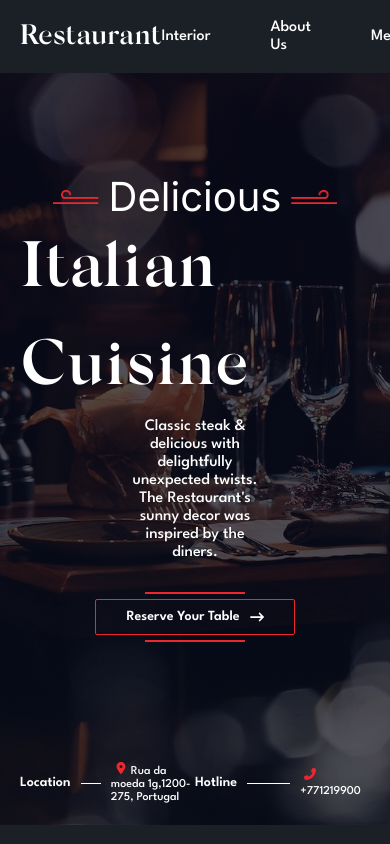
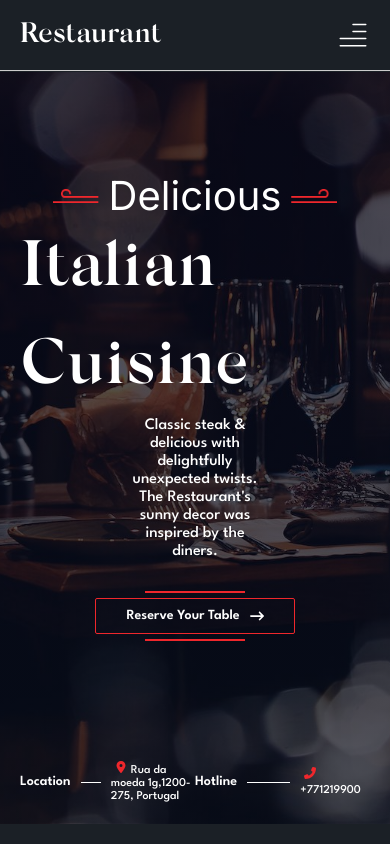
Before and after one commit to AlimMahmudov/motion-restaurant, a Next.js app: page / in a window 390 px wide. Shown: the top 844 px of the page. Built offline with nearby package versions, Linux system fonts and the light colour scheme; a web font is replaced by a local one.

Commit message:
finished header adaptation

```diff
--- a/src/app/components/layout/LayoutPage.module.scss
+++ b/src/app/components/layout/LayoutPage.module.scss
@@ -3,7 +3,8 @@
 	flex-direction: column;
 	justify-content: space-between;
 	min-height: 100vh;
-	*[data-scrool] {
+	main {
+		margin-top: 72px;
 	}
 	footer {
 		margin-top: auto;
--- a/src/app/components/layout/header/Header.module.scss
+++ b/src/app/components/layout/header/Header.module.scss
@@ -1,16 +1,24 @@
 #Header {
 	background: #1b2026;
-	// position: fixed;
-	// width: 100%;
+	position: fixed;
+	width: 100%;
+	top: 0;
+	left: 0;
+	z-index: 9999;
 
+	@media (max-width: 900px) {
+		border-bottom: 1px solid #ccc;
+	}
 	.header {
 		display: flex;
 		justify-content: space-between;
 		align-items: center;
 		padding: 18px 0;
-
 		.dropdown {
-			&.small [data-content='true'] {
+			@media (max-width: 900px) {
+				display: none;
+			}
+			&.add [data-content='true'] {
 				right: 0;
 			}
 			[data-content='true'] {
@@ -18,7 +26,7 @@
 				flex-direction: column;
 				padding: 6px;
 				border-radius: 4px;
-				background-color: #151515;
+				background-color: #23303f;
 
 				z-index: 15;
 				right: var(--dropdown-left);
@@ -41,7 +49,7 @@
 				font-family: var(--spartan);
 
 				&:hover {
-					background-color: #282828;
+					background-color: #36485e;
 				}
 			}
 		}
@@ -67,11 +75,19 @@
 			align-items: center;
 			gap: 100px;
 			color: #ffffff;
-			nav {
+			@media (max-width: 1180px) {
+				gap: 20px;
+			}
+			.nav_items {
 				display: flex;
 				align-items: center;
 				gap: 60px;
-
+				@media (max-width: 1180px) {
+					gap: 20px;
+				}
+				@media (max-width: 900px) {
+					display: none;
+				}
 				a {
 					font-family: var(--spartan);
 					font-size: 16px;
@@ -87,8 +103,10 @@
 				display: flex;
 				align-items: center;
 				gap: 80px;
+				@media (max-width: 1180px) {
+					gap: 20px;
+				}
 				.header_input {
-
 					padding: 10px;
 					height: 37px;
 					border-radius: 10px;
@@ -97,7 +115,9 @@
 					display: flex;
 					align-items: center;
 					gap: 3px;
-
+					@media (max-width: 600px) {
+						display: none;
+					}
 					input {
 						font-family: var(--spartan);
 						background: none;
--- a/src/app/components/layout/header/Header.tsx
+++ b/src/app/components/layout/header/Header.tsx
@@ -5,6 +5,8 @@ import clsx from 'clsx'
 import { CiSearch } from 'react-icons/ci'
 import scss from './Header.module.scss'
 import useWindowSize from '@/shared/hooks/useWindowSize'
+import HeaderMenu from './ui/HeaderMenu'
+import Link from 'next/link'
 
 const Header = () => {
 	const { $t, language, setLanguage } = useLanguageStore()
@@ -22,12 +24,12 @@ const Header = () => {
 						<h1>Restaurant</h1>
 					</div>
 					<div className={scss.header_search}>
-						<nav>
+						<nav className={scss.nav_items}>
 							{Array.isArray(menuItems) &&
 								menuItems?.map(item => (
-									<a href={item.href} key={item.title}>
+									<Link href={item.href} key={item.title}>
 										{item.title}
-									</a>
+									</Link>
 								))}
 						</nav>
 						<div className={scss.end}>
@@ -42,10 +44,15 @@ const Header = () => {
 									placeholder={`${$t('header.searchPlaceholder', 'global')}...`}
 								/>
 							</div>
+							{width <= 900 && (
+								<HeaderMenu menuItems={menuItems} languages={languages} />
+							)}
 							<Dropdown
 								pt={width <= 1400 ? 'default' : 'centered'}
 								isOutsideClick
-								className={clsx(scss.dropdown, { [scss.small]: width <= 1400 })}
+								className={clsx(scss.dropdown, {
+									[scss.add]: width <= 1400
+								})}
 								trigger={({ toggle, ref }) => (
 									<button
 										className={clsx(scss.trigger_btn)}
--- /dev/null
+++ b/src/app/components/layout/header/ui/HeaderMenu.module.scss
@@ -0,0 +1,104 @@
+.languages {
+	display: flex;
+	align-items: center;
+	margin-top: 10px;
+	gap: 6px;
+	li button {
+		text-wrap: nowrap;
+		text-align: left;
+		padding: 9px 15px 9px 12px;
+		transition: all 0.25s;
+		display: flex;
+		align-items: center;
+		gap: 10px;
+		font-size: 1.3em;
+		width: 100%;
+		font-family: var(--spartan);
+		color: #9b9b9b;
+		&.active {
+			border-bottom: 1px solid #fff;
+			color: #fff;
+		}
+		&:hover {
+			color: white;
+		}
+	}
+}
+.open_menu {
+	margin-inline: 0;
+}
+
+.content {
+	display: flex;
+	flex-direction: column;
+	padding: 6px;
+	border-radius: 4px;
+	background-color: #23303f;
+
+	z-index: 15;
+	right: 0;
+	top: 120%;
+	width: auto;
+}
+
+.nav_items {
+	display: flex;
+	align-items: flex-start;
+	flex-direction: column;
+	width: 100%;
+	a {
+		text-wrap: nowrap;
+		text-align: left;
+		padding: 9px 15px 9px 12px;
+		border-radius: 4px;
+		transition: all 0.25s;
+		display: flex;
+		align-items: center;
+		gap: 10px;
+		font-size: 1.4em;
+		width: 100%;
+		font-family: var(--spartan);
+		color: white;
+		width: 100%;
+
+		&:hover {
+			text-decoration: underline;
+		}
+	}
+}
+
+@media (max-width: 600px) {
+	.content {
+		width: 100%;
+		top: 72px;
+		position: fixed;
+		height: 100%;
+		display: flex;
+		flex-direction: column;
+		align-items: flex-start;
+		padding: 80px;
+	}
+	.nav_items {
+		gap: 20px;
+		a {
+			font-size: 2em;
+		}
+	}
+	.languages {
+		li button {
+			font-size: 1.9rem;
+		}
+	}
+}
+
+@media (max-width: 450px) {
+	.content {
+		padding: 40px;
+	}
+}
+
+@media (max-width: 350px) {
+	.content {
+		padding: 20px;
+	}
+}
--- /dev/null
+++ b/src/app/components/layout/header/ui/HeaderMenu.tsx
@@ -0,0 +1,102 @@
+import React, { useRef } from 'react'
+import scss from './HeaderMenu.module.scss'
+import { useLanguageStore } from '@/shared/stores/language-store'
+import Link from 'next/link'
+import clsx from 'clsx'
+import { useClickAway, useToggle } from 'ahooks'
+import useWindowSize from '@/shared/hooks/useWindowSize'
+interface IHeaderMenuProps {
+	menuItems: Record<'title' | 'href', string>[]
+	languages: string[]
+}
+const HeaderMenu: React.FC<IHeaderMenuProps> = ({ menuItems, languages }) => {
+	const { setLanguage, language } = useLanguageStore()
+	const { width } = useWindowSize()
+	const [state, { toggle, set }] = useToggle(false)
+	const ref = useRef<HTMLDivElement>(null)
+	useClickAway(() => {
+		if (width <= 900) set(false)
+	}, ref)
+	const _internalClick = () => set(false)
+
+	return (
+		<div className={clsx('relative inlineFlexCenter')}>
+			<button
+				onClick={toggle}
+				className={clsx(scss['open_menu'], 'inlineFlexCenter')}
+			>
+				<svg
+					width='34'
+					height='34'
+					viewBox='0 0 34 34'
+					fill='none'
+					xmlns='http://www.w3.org/2000/svg'
+				>
+					<path
+						d='M17 6.375H29.75'
+						stroke='white'
+						strokeWidth='1.5'
+						strokeLinecap='round'
+						strokeLinejoin='round'
+					/>
+					<path
+						d='M17 13.4583H29.75'
+						stroke='white'
+						strokeWidth='1.5'
+						strokeLinecap='round'
+						strokeLinejoin='round'
+					/>
+					<path
+						d='M4.25 20.5417H29.75'
+						stroke='white'
+						strokeWidth='1.5'
+						strokeLinecap='round'
+						strokeLinejoin='round'
+					/>
+					<path
+						d='M4.25 27.625H29.75'
+						stroke='white'
+						strokeWidth='1.5'
+						strokeLinecap='round'
+						strokeLinejoin='round'
+					/>
+				</svg>
+			</button>
+			<div
+				className={clsx(scss.content, 'absolute animate transform-yb', {
+					active: state
+				})}
+				onClick={_internalClick}
+			>
+				<nav className={scss.nav_items}>
+					{Array.isArray(menuItems) &&
+						menuItems?.map(item => (
+							<Link href={item.href} key={item.title}>
+								{item.title}
+							</Link>
+						))}
+				</nav>
+				<ul className={scss.languages}>
+					{Array.isArray(languages) &&
+						languages?.map((item, idx) => {
+							const lang = item.split(' - ')[0]?.toLowerCase()
+							return (
+								<li key={`${item}${idx}`}>
+									<button
+										onClick={() => setLanguage(lang as TypeLanguage)}
+										className={clsx({
+											[scss.active]: language == lang
+										})}
+									>
+										{lang.toUpperCase()}
+									</button>
+								</li>
+							)
+						})}
+				</ul>
+			</div>
+		</div>
+	)
+}
+
+export default HeaderMenu
--- a/src/app/components/page/menu/sections/ourMenu/OurMenu.module.scss
+++ b/src/app/components/page/menu/sections/ourMenu/OurMenu.module.scss
@@ -1,3 +1,8 @@
+@media (max-width: 450px) {
+	.content {
+		padding: 40px;
+	}
+}
 .MainMenu {
 	padding-top: 31px;
 	padding-bottom: 61px;
--- a/src/shared/ui/Dropdown.tsx
+++ b/src/shared/ui/Dropdown.tsx
@@ -47,7 +47,7 @@ const Dropdown: React.FC<IDropdownProps> = memo(props => {
 		}
 	}, [anchorSize, contentSize, contentEl, pt])
 	return (
-		<div className={clsx(className, 'relative inlineBlock')} ref={ref}>
+		<div className={clsx(className, 'relative inlineFlexCenter')} ref={ref}>
 			{trigger({
 				toggle,
 				state,
--- a/src/shared/ui/Image.tsx
+++ b/src/shared/ui/Image.tsx
@@ -41,7 +41,7 @@ const CImage: React.FC<ImageProps> = ({
 
 	return (
 		<div
-			className={clsx(className, 'relative flexCenter custom-image', {
+			className={clsx(className, 'inlineFlexCenter custom-image', {
 				loading: isLoading
 			})}
 		>
```
Also changed, not shown: src/shared/assets/heroimg.svg.
